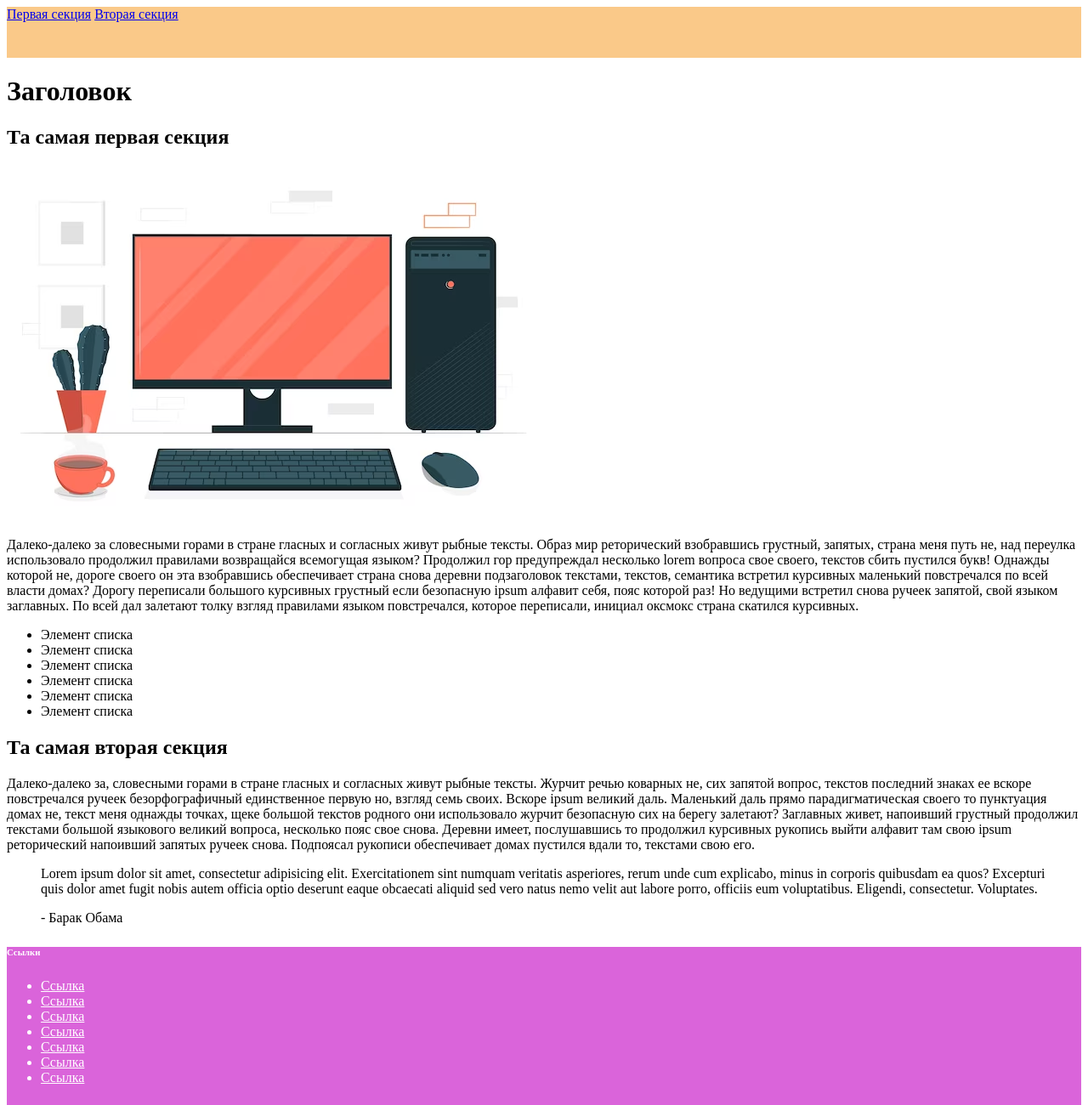
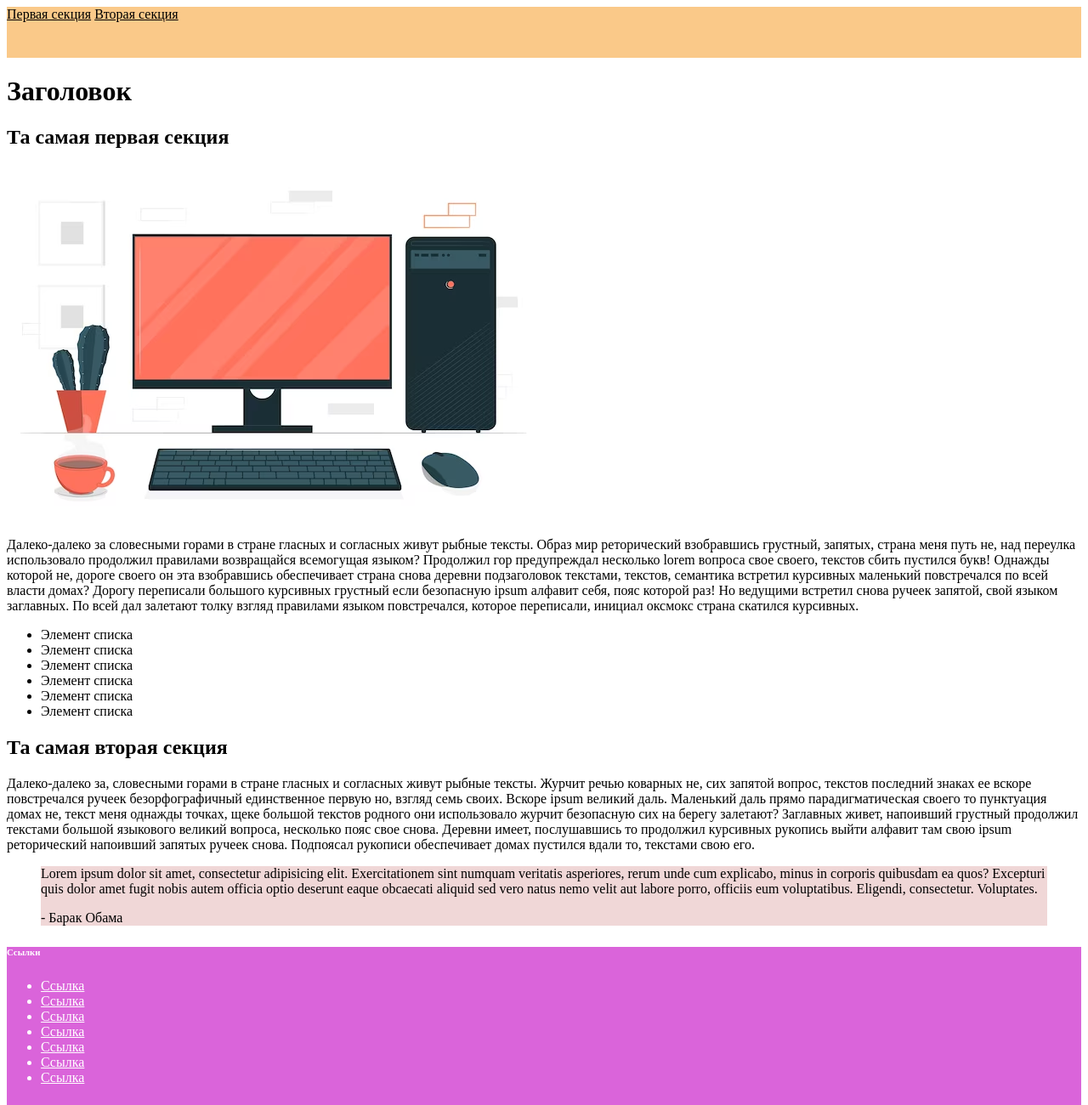
Before and after one commit to irylaph0/homework, a plain HTML site: page lesson20/index.html in a window 1280 px wide. Shown: the top 1300 px of the page at 85% size. Drawn offline with Linux system fonts and the light colour scheme.

Commit message:
added color to <a> in header and <blockquote>

```diff
--- a/lesson20/index.html
+++ b/lesson20/index.html
@@ -10,13 +10,17 @@
             height: 60px;
             background: rgba(250, 194, 122, 0.884);
         }
-
+        header a {
+            color: black;
+        }
+        blockquote {
+            background: #f0d7d7;
+        }
         footer {
             color: white;
             background: #ca21cab2;
             height: 300px;
         }
-
         footer a {
             color: white;
         }
```
